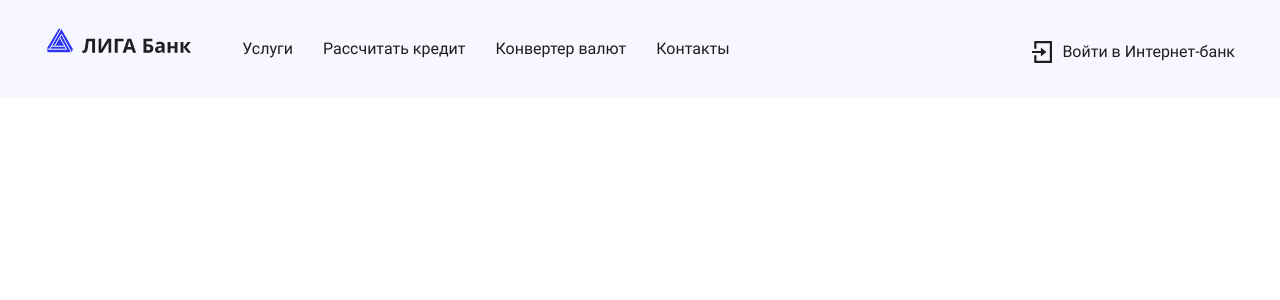
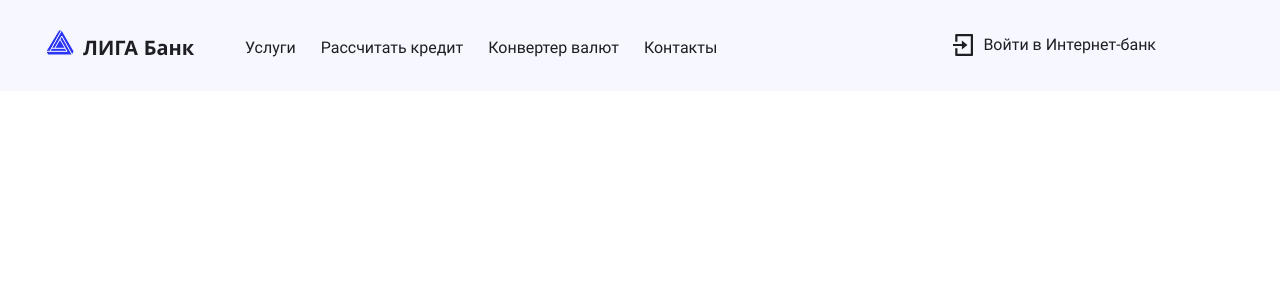
Before and after one commit to libertasia/erokhina_ligabank_v2, a React (Create React App) app: page / in a window 1280 px wide. Shown: the top 300 px of the page. Built offline with nearby package versions, Linux system fonts and the light colour scheme.

Commit message:
Fixed logo size and position

```diff
--- a/src/scss/blocks/header.scss
+++ b/src/scss/blocks/header.scss
@@ -16,7 +16,8 @@
   flex-direction: row;
   justify-content: flex-start;
   align-items: center;
-  width: 1016px;
+  max-width: 916px;
+  width: 100%;
 }
 
 .header__navigation-btn {
--- a/src/scss/blocks/logo.scss
+++ b/src/scss/blocks/logo.scss
@@ -1,9 +1,12 @@
 .logo {
+  display: flex;
+  flex: 0 0 auto;
+  width: 150px;
   margin: 0;
   margin-right: 104px;
   padding: 0;
   padding-top: 27px;
-  padding-bottom: 39px;
+  padding-bottom: 33px;
 
   @media (min-width: $desktop) and (max-width: $large-breakpoint) {
     margin-right: 45px;
--- a/src/scss/blocks/site-navigation.scss
+++ b/src/scss/blocks/site-navigation.scss
@@ -1,17 +1,26 @@
 .site-navigation {
   display: flex;
   flex-wrap: wrap;
+  justify-content: flex-start;
   width: 502px;
   margin: 0;
   margin-top: 35px;
   padding: 0;
+
+  @media (min-width: $desktop) and (max-width: $large-breakpoint) {
+    width: 483px;
+  }
 }
 
 .site-navigation__item {
   list-style: none;
   margin: 0;
-  margin-bottom: 35px;
+  margin-bottom: 30px;
   margin-right: 20px;
+
+  @media (min-width: $desktop) and (max-width: $large-breakpoint) {
+    margin-right: 15px;
+  }
 }
 
 .site-navigation__item:last-child {
--- a/src/scss/blocks/user-navigation.scss
+++ b/src/scss/blocks/user-navigation.scss
@@ -8,7 +8,7 @@
 
 .user-navigation__item {
   list-style: none;
-  margin: 40px 0 34px 0;
+  margin: 34px 0 35px 0;
 }
 
 .user-navigation__link {
```
